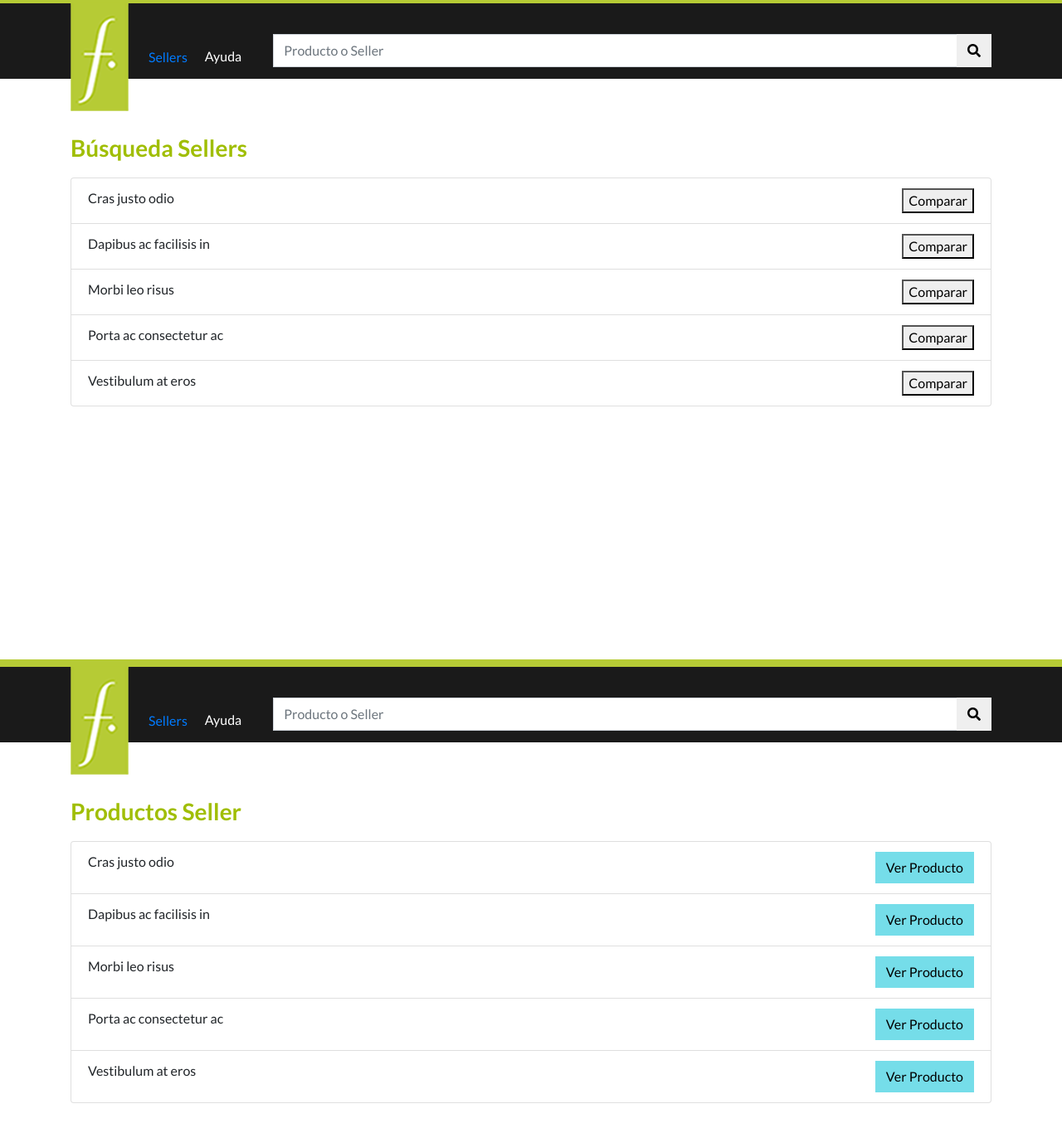
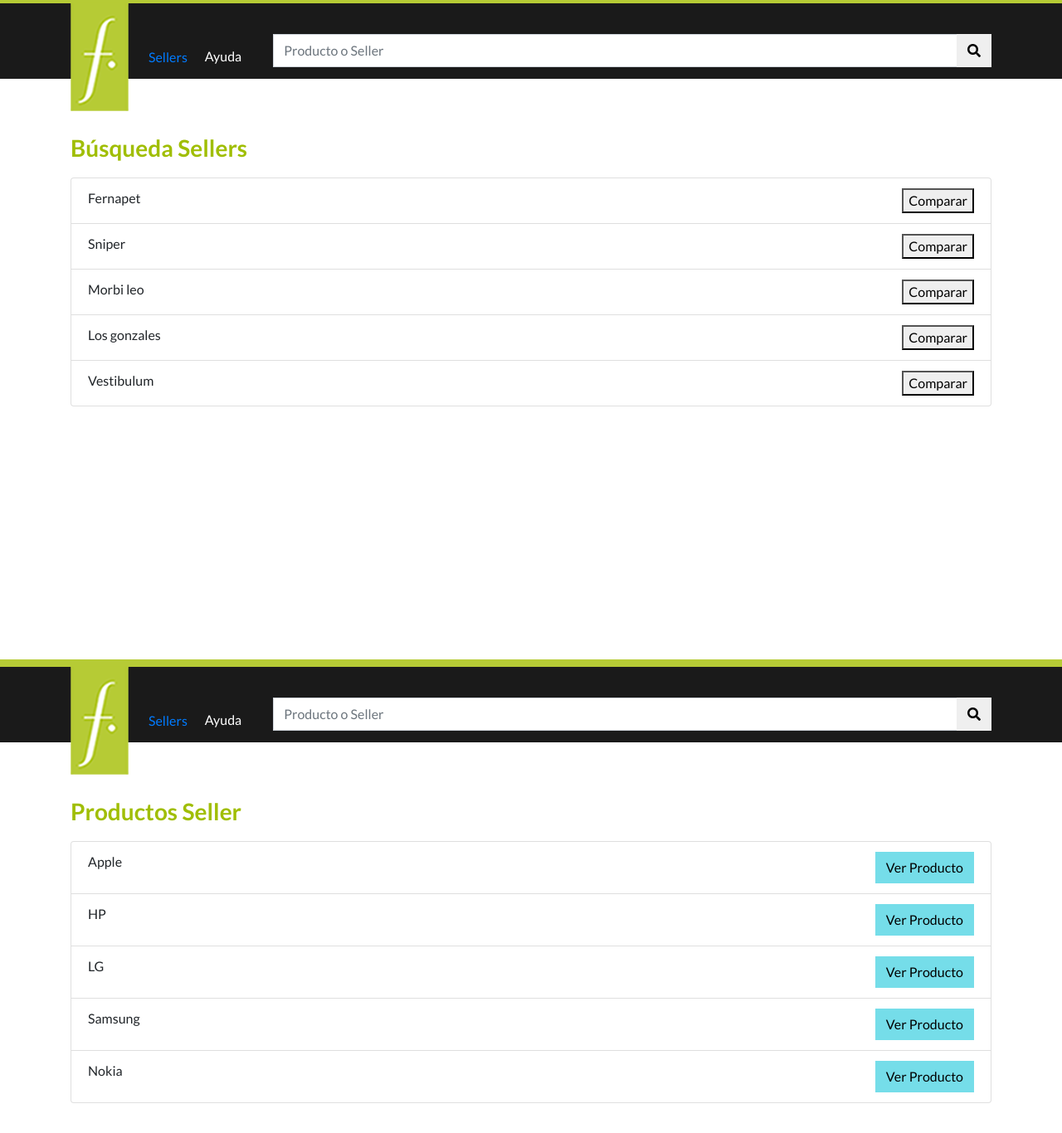
Before and after one commit to carocromatica/desafioFalabella, a website: page index.html in a window 1280 px wide. Shown: the part 3551-4917 px from the top of the page at 83% size. Drawn offline with nearby package versions, Linux system fonts and the light colour scheme.

Commit message:
la aly me está echandooooo

```diff
--- a/index.html
+++ b/index.html
@@ -432,11 +432,11 @@
                       </div>
 
                     <ul class="list-group">
-                        <li class="list-group-item">Cras justo odio <button onclick="mostrarProductosSeller()" class="float-right">Comparar</button></li>
-                        <li class="list-group-item">Dapibus ac facilisis in<button onclick="mostrarProductosSeller()"class="float-right">Comparar</button></li>
-                        <li class="list-group-item">Morbi leo risus<button onclick="mostrarProductosSeller()"class="float-right">Comparar</button></li>
-                        <li class="list-group-item">Porta ac consectetur ac<button onclick="mostrarProductosSeller()"class="float-right">Comparar</button></li>
-                        <li class="list-group-item">Vestibulum at eros<button onclick="mostrarProductosSeller()"class="float-right">Comparar</button></li>
+                        <li class="list-group-item">Fernapet <button onclick="mostrarProductosSeller()" class="float-right">Comparar</button></li>
+                        <li class="list-group-item">Sniper<button onclick="mostrarProductosSeller()"class="float-right">Comparar</button></li>
+                        <li class="list-group-item">Morbi leo<button onclick="mostrarProductosSeller()"class="float-right">Comparar</button></li>
+                        <li class="list-group-item">Los gonzales<button onclick="mostrarProductosSeller()"class="float-right">Comparar</button></li>
+                        <li class="list-group-item">Vestibulum<button onclick="mostrarProductosSeller()"class="float-right">Comparar</button></li>
                       </ul>
 
                 </div></section>
@@ -484,11 +484,11 @@
                       </div>
 
                     <ul class="list-group">
-                        <li class="list-group-item">Cras justo odio <button class="float-right btn cyan">Ver Producto</button></li>
-                        <li class="list-group-item">Dapibus ac facilisis in<button class="float-right btn cyan">Ver Producto</button></li>
-                        <li class="list-group-item">Morbi leo risus<button class="float-right btn cyan">Ver Producto</button></li>
-                        <li class="list-group-item">Porta ac consectetur ac<button class="float-right btn cyan">Ver Producto</button></li>
-                        <li class="list-group-item">Vestibulum at eros<button class="float-right btn cyan">Ver Producto</button></li>
+                        <li class="list-group-item">Apple <button class="float-right btn cyan">Ver Producto</button></li>
+                        <li class="list-group-item">HP<button class="float-right btn cyan">Ver Producto</button></li>
+                        <li class="list-group-item">LG<button class="float-right btn cyan">Ver Producto</button></li>
+                        <li class="list-group-item">Samsung<button class="float-right btn cyan">Ver Producto</button></li>
+                        <li class="list-group-item">Nokia<button class="float-right btn cyan">Ver Producto</button></li>
                       </ul>
 
                 </div></section>
```
